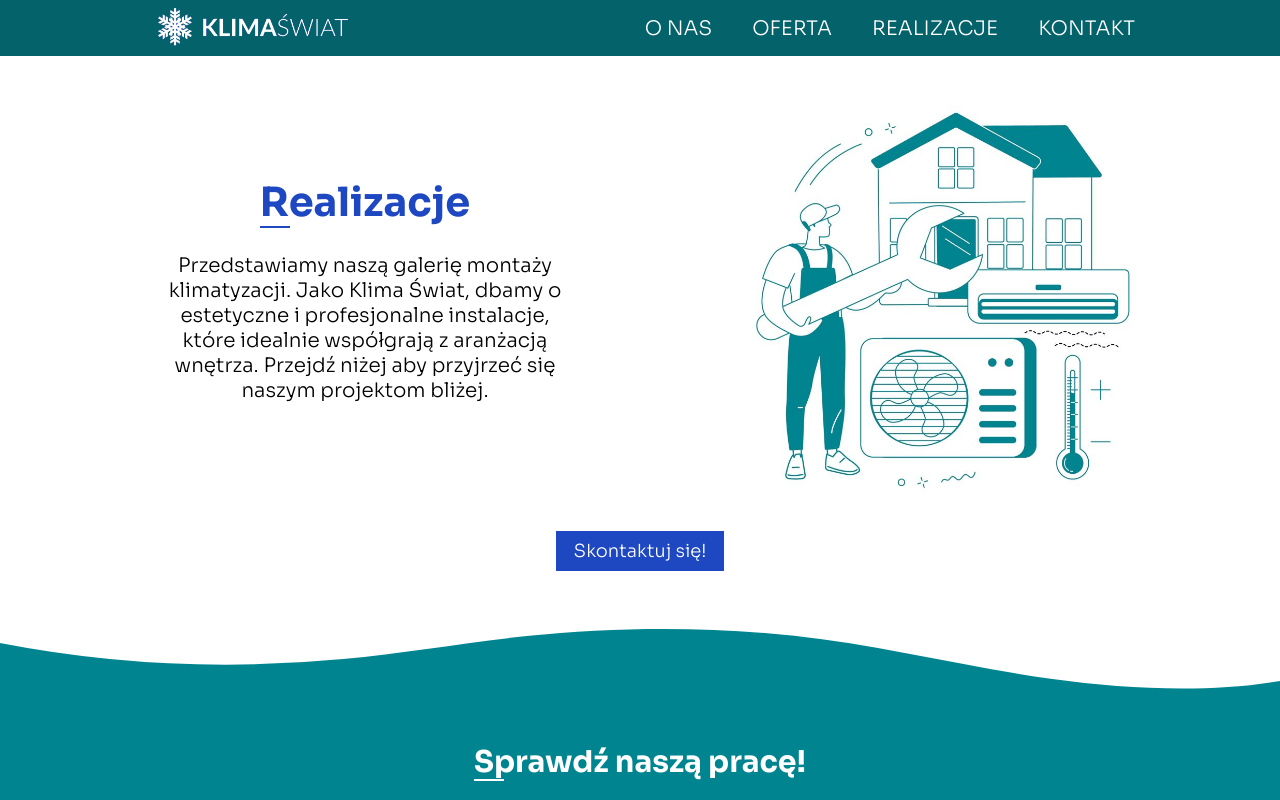
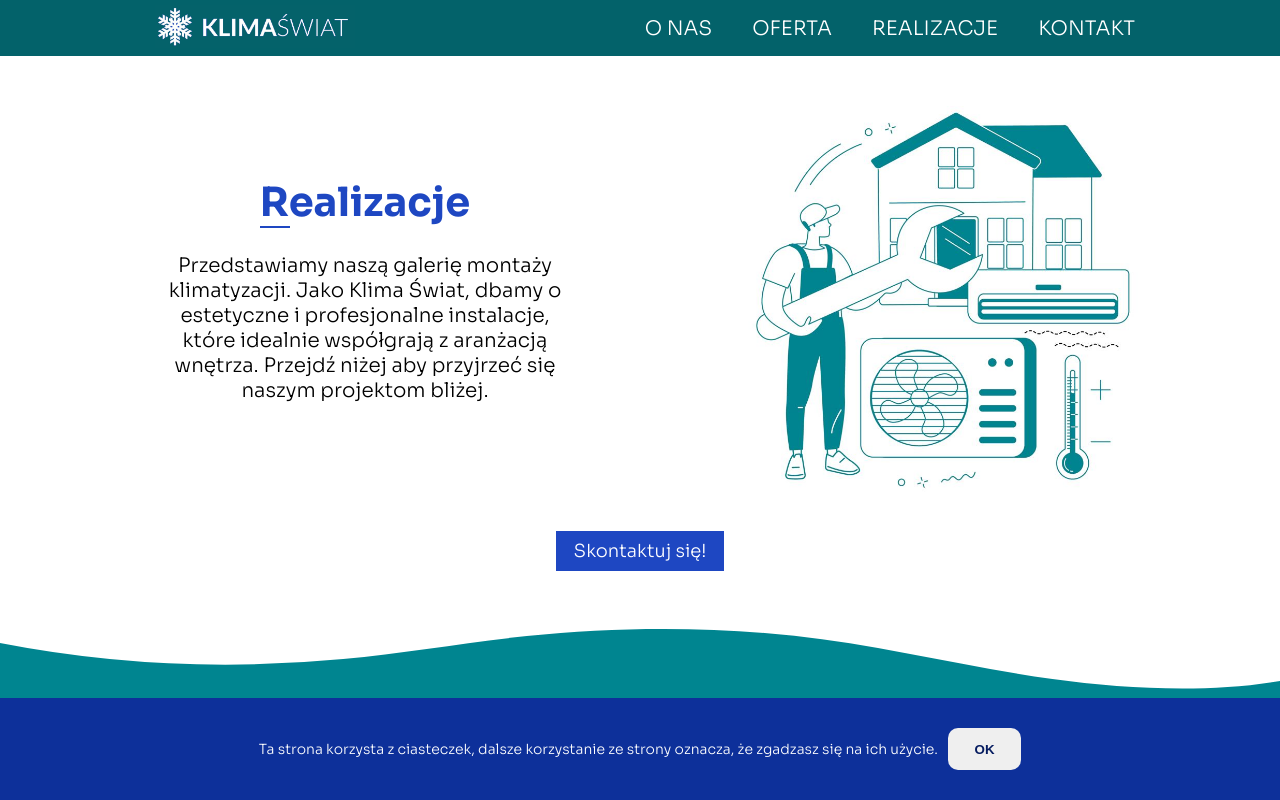
Before and after one commit to Pawliszakk/KlimaSwiatNext, a Next.js app: page /realizacje in a window 1280 px wide. Shown: the top 800 px of the page. Built offline with nearby package versions, Linux system fonts and the light colour scheme.

Commit message:
added cookie alert

```diff
--- /dev/null
+++ b/src/components/layout/CookiesAlert/CookiesAlert.jsx
@@ -0,0 +1,64 @@
+import { useState, useEffect } from 'react';
+import classes from './CookiesAlert.module.css';
+
+const CookiesAlert = () => {
+	const [isClickedOk, setIsClickedOk] = useState(true);
+
+	useEffect(() => {
+		const cookiesAccepted = localStorage.getItem('cookiesOK');
+		if (cookiesAccepted) {
+			setIsClickedOk(true);
+		} else {
+			setIsClickedOk(false);
+		}
+	}, []);
+
+	const buttonClickHandler = () => {
+		localStorage.setItem('cookiesOK', 'true');
+		setIsClickedOk(true);
+	};
+
+	return (
+		<>
+			{isClickedOk ? (
+				<div></div>
+			) : (
+				<div className={classes.box}>
+					<p>
+						Ta strona korzysta z ciasteczek, dalsze korzystanie ze strony
+						oznacza, że zgadzasz się na ich użycie.
+					</p>
+					<button onClick={buttonClickHandler}>OK</button>
+				</div>
+			)}
+		</>
+	);
+};
+
+export default CookiesAlert;
+
+// import { useState } from 'react';
+// import classes from './CookiesAlert.module.css';
+// const CookiesAlert = () => {
+// 	const [isClickedOk, setIsClickedOk] = useState(false);
+
+// 	const buttonClickHandler = () => setIsClickedOk(true);
+
+// 	return (
+// 		<>
+// 			{isClickedOk ? (
+// 				<div></div>
+// 			) : (
+// 				<div className={classes.box}>
+// 					<p>
+// 						Ta strona korzysta z ciasteczek, dalsze korzystanie ze strony
+// 						oznacza, że zgadzasz się na ich użycie.
+// 					</p>
+// 					<button onClick={buttonClickHandler}>OK</button>
+// 				</div>
+// 			)}
+// 		</>
+// 	);
+// };
+
+// export default CookiesAlert;
--- /dev/null
+++ b/src/components/layout/CookiesAlert/CookiesAlert.module.css
@@ -0,0 +1,29 @@
+.box {
+	position: fixed;
+	bottom: 0;
+	left: 0;
+	background-color: var(--main-cta-darker);
+	width: 100%;
+	display: flex;
+	justify-content: center;
+	align-items: center;
+	gap: 1em;
+	color: #fff;
+	min-height: 70px;
+	z-index: 30;
+	padding: 3rem;
+}
+.box p {
+	font-size: 1.4rem;
+}
+.box button {
+	padding: 1em 2em;
+	border: none;
+	border-radius: 10px;
+	cursor: pointer;
+	color: var(--purple);
+	font-weight: bold;
+}
+.box button:hover {
+	opacity: 0.8;
+}
--- a/src/components/layout/Footer/Footer.module.css
+++ b/src/components/layout/Footer/Footer.module.css
@@ -3,6 +3,7 @@
 	display: flex;
 	justify-content: center;
 	align-items: center;
+	flex-direction: column;
 	background-color: var(--main-color-darkest);
 	font-size: 1.2rem;
 	color: var(--white);
@@ -13,7 +14,10 @@
 .footer span {
 	font-weight: 200;
 }
-
+.policy {
+	opacity: 0.6;
+	margin-top: 1em;
+}
 @media (min-width: 400px) {
 	.footer {
 		font-size: 1.4rem;
--- a/src/components/layout/Footer/Footer.tsx
+++ b/src/components/layout/Footer/Footer.tsx
@@ -1,5 +1,6 @@
 import { FaSnowflake } from 'react-icons/fa';
 import classes from './Footer.module.css';
+import Link from 'next/link';
 
 const Footer = () => {
 	const currentYear = new Date().getFullYear();
@@ -20,6 +21,9 @@ const Footer = () => {
 					</a>
 				</p>
 			</div>
+			<Link className={classes.policy} href="/polityka-prywatnosci">
+				Polityka Prywatności
+			</Link>{' '}
 		</footer>
 	);
 };
--- a/src/components/layout/Layout.tsx
+++ b/src/components/layout/Layout.tsx
@@ -4,6 +4,7 @@ import Footer from './Footer/Footer';
 import Nav from './Nav/Nav';
 import PhoneIcon from '../UI/Icons/PhoneIcon';
 import LoadingSpinner from '../UI/LoadingSpinner/LoadingSpinner';
+import CookiesAlert from './CookiesAlert/CookiesAlert';
 interface LayoutProps {
 	children: ReactNode;
 }
@@ -16,6 +17,7 @@ const Layout: React.FC<LayoutProps> = ({ children }) => {
 			<main>{children}</main>
 			<Footer />
 			<PhoneIcon />
+			<CookiesAlert />
 		</>
 	);
 };
--- a/src/pages/_document.tsx
+++ b/src/pages/_document.tsx
@@ -1,9 +1,24 @@
 import { Html, Head, Main, NextScript } from 'next/document';
+import Script from 'next/script';
 
 export default function Document() {
 	return (
 		<Html lang="pl">
 			<Head>
+				<NextScript />
+				<Script
+					src={`https://www.googletagmanager.com/gtag/js?id=G-GLZ58RPQPL`}
+					strategy="afterInteractive"
+					id="googleAds"
+				/>
+				<Script strategy="afterInteractive" id="googleAds2">
+					{`
+              window.dataLayer = window.dataLayer || [];
+              function gtag(){dataLayer.push(arguments);}
+              gtag('js', new Date());
+              gtag('config', 'G-GLZ58RPQPL');
+            `}
+				</Script>
 				<link rel="shortcut icon" href="/favicon/favicon.ico" />
 				<link
 					rel="apple-touch-icon"
--- a/src/pages/polityka-prywatnosci/index.tsx
+++ b/src/pages/polityka-prywatnosci/index.tsx
@@ -258,8 +258,8 @@ const PrivacyPolicyPage = () => {
 							wpisywać loginu i hasła;
 						</li>
 						<li>
-							realizacji celów określonych powyżej w części "Istotne techniki
-							marketingowe";
+							realizacji celów określonych powyżej w części &quot;Istotne
+							techniki marketingowe&quot;;
 						</li>
 					</ul>
 				</li>
```
